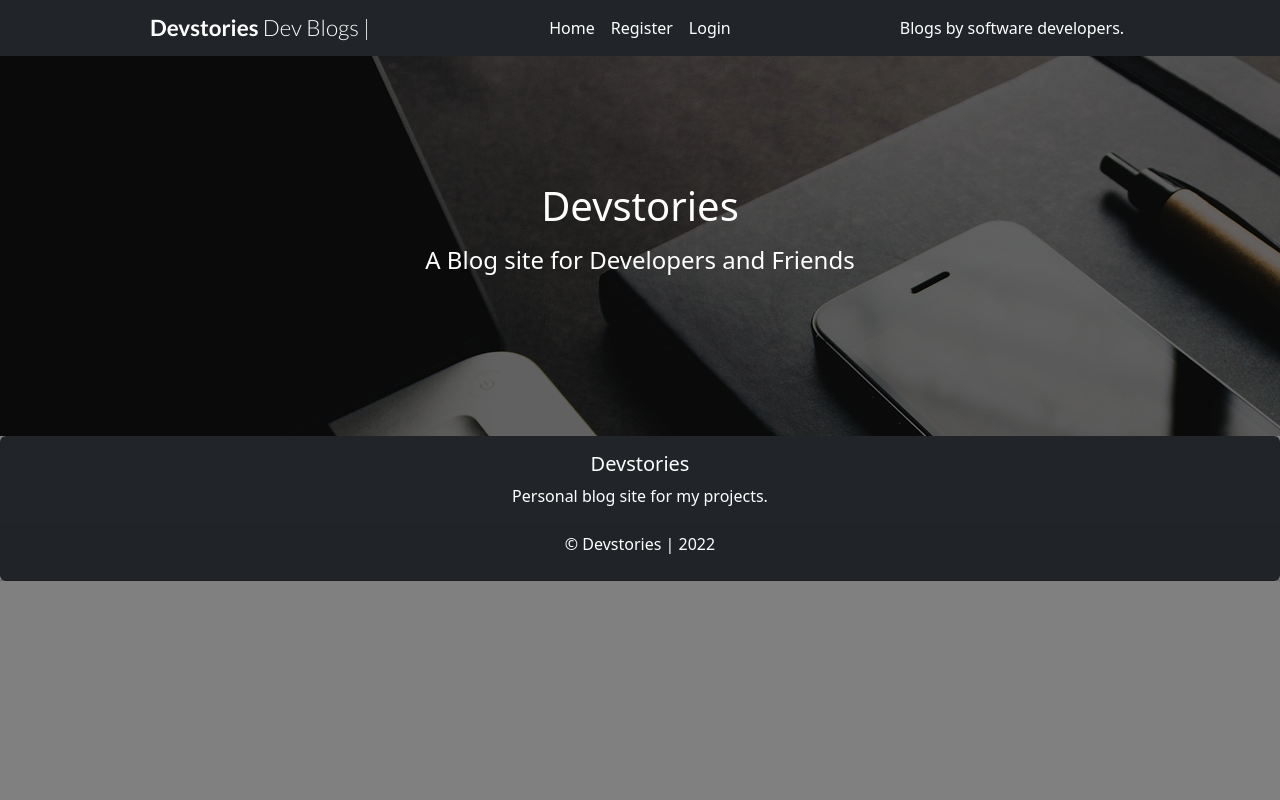
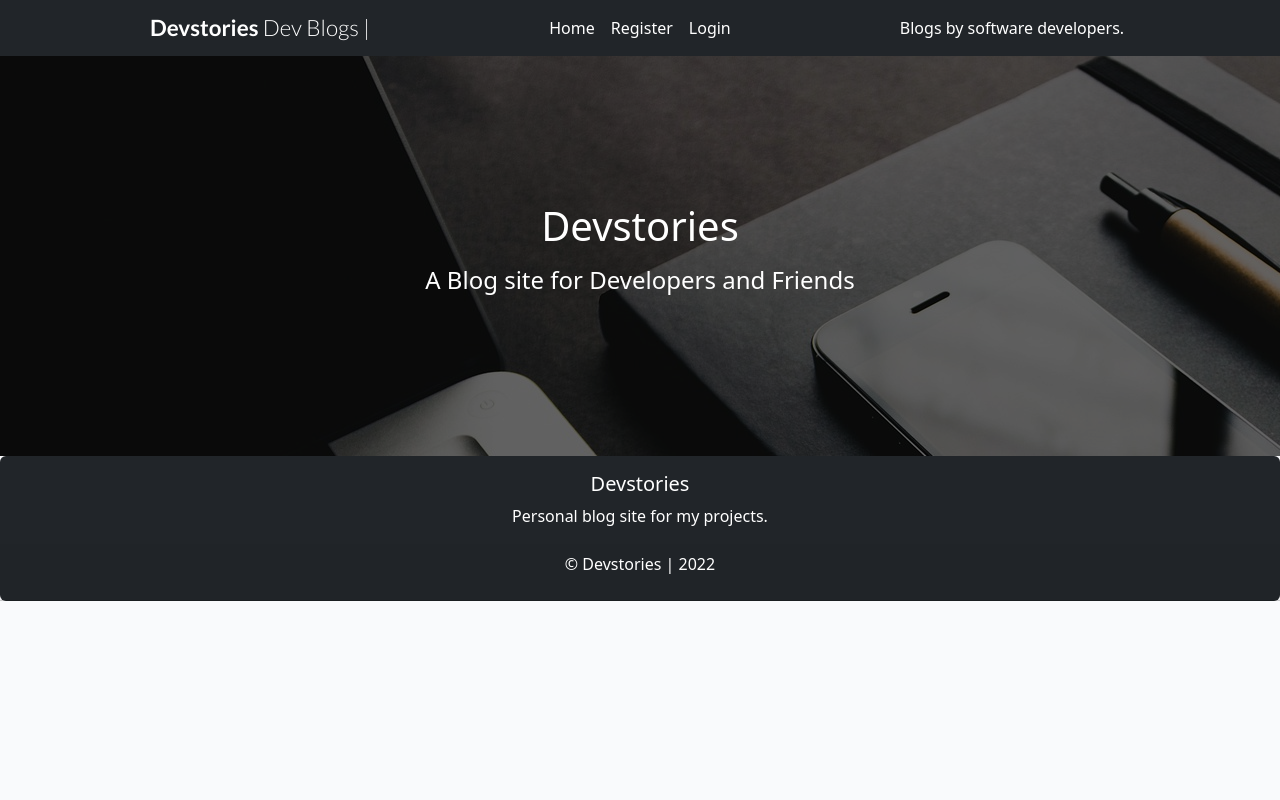
Before and after one commit to Code-Institute-Submissions/p4-devstories-1, a Django app: page / in a window 1280 px wide. Run offline with Django 3.2, Linux system fonts and the light colour scheme; data that the repository does not hold is empty.

Commit message:
changed background color to white

```diff
--- a/static/css/style.css
+++ b/static/css/style.css
@@ -1,10 +1,6 @@
 html, body {
-    background-color: gray;
+    background-color: #F9FAFC;
   }
-
-.bg-image {
-    margin-top: -20px;
-}
 
 .brand {
     font-family: Lato, sans-serif;
```
